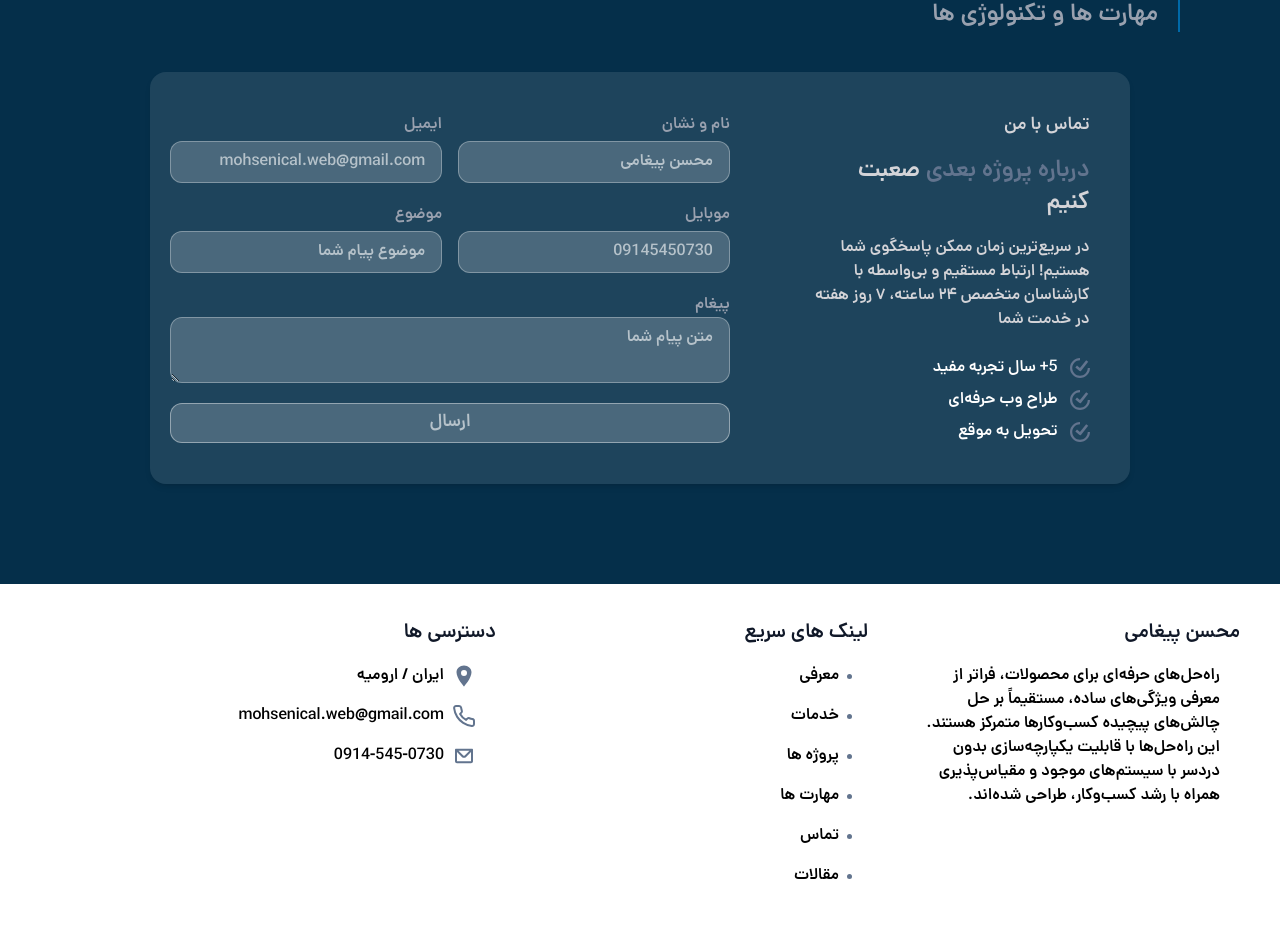
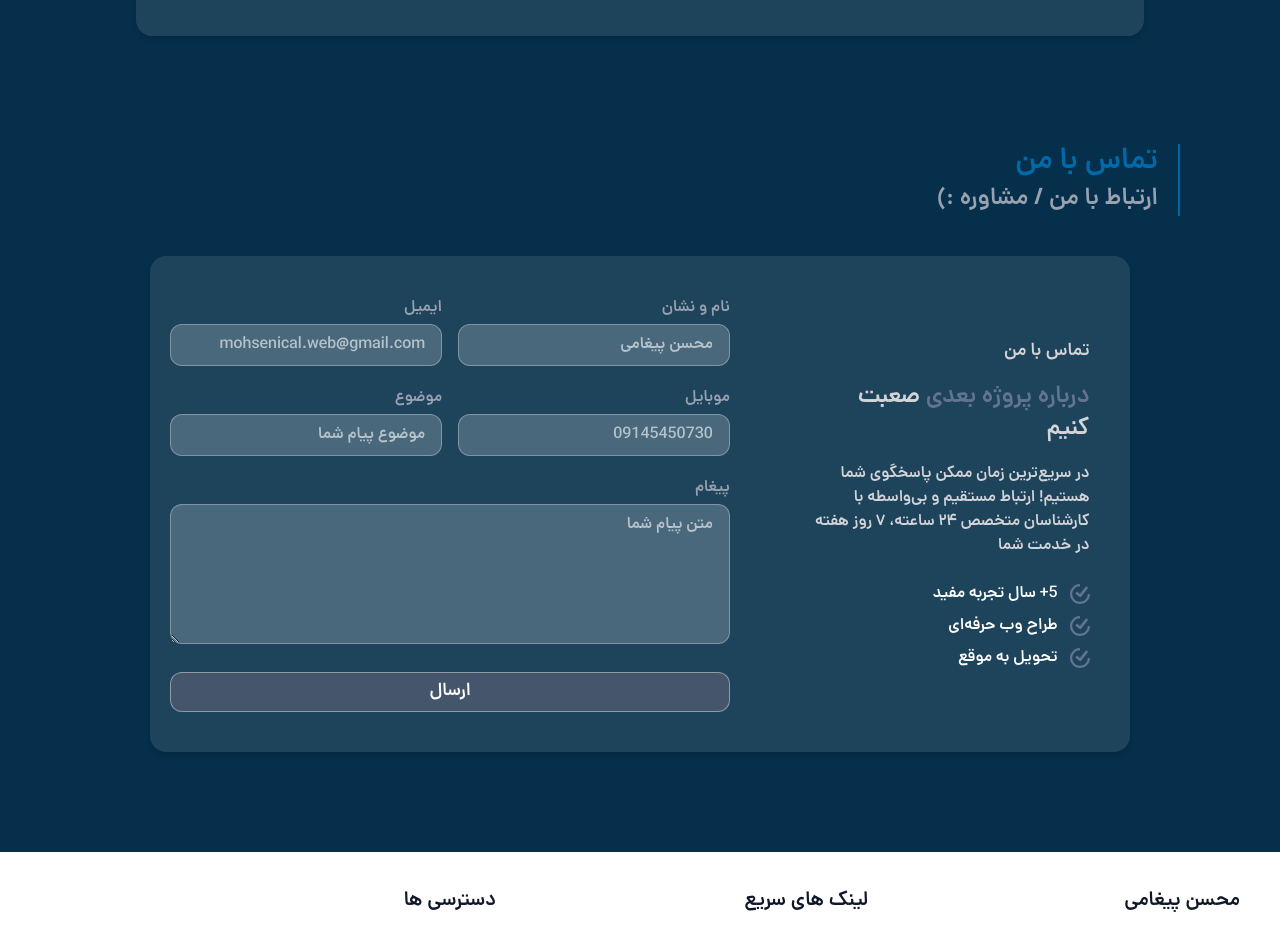
Before and after one commit to mohsenical/my-website, a React (Vite) app: page / in a window 1280 px wide. Shown: the part 1988-2919 px from the top of the page. Built offline with nearby package versions, Linux system fonts and the light colour scheme.

Commit message:
start AboutMe section

```diff
--- a/src/components/modules/Footer/Footer.jsx
+++ b/src/components/modules/Footer/Footer.jsx
@@ -11,7 +11,7 @@ function Footer() {
 
             <div className="flex flex-col gap-y-4 py-4 px-5 w-[90%] mb-5 md:w-[30%] h-full">
                 <div className="">
-                    <h1 className='text-xl text-gray-900 dark:text-white '>محسن پیغامی</h1>
+                    <h1 className='text-xl dark:text-white/80 text-gray-900 danpm run devrk:text-white '>محسن پیغامی</h1>
                 </div>
 
                 <p className='w-full md:w-[90%] dark:text-gray-400 text-black mr-5'>
@@ -20,42 +20,42 @@ function Footer() {
             </div>
 
             <div className="flex flex-col gap-y-4 py-4 px-5 w-[90%] mb-5 md:w-[30%] h-full">
-                <h2 className='text-xl text-gray-900 dark:text-white '>لینک های سریع</h2>
+                <h2 className='text-xl dark:text-white/80 text-gray-900 danpm run devrk:text-white '>لینک های سریع</h2>
 
                 <ul className=' flex flex-col gap-y-4 *:dark:text-gray-400 *:text-black mr-4'>
                     <li className=''>
                         <div className="flex justify-start items-center gap-x-2">
-                            <div className='w-[5px] h-[5px] bg-slate-500 dark:bg-green-900 rounded-full'></div>
+                            <div className='w-[5px] h-[5px] bg-slate-700 dark:bg-green-900 rounded-full'></div>
                             <a>معرفی</a>
                         </div>
                     </li>
                     <li className=''>
                         <div className="flex justify-start items-center gap-x-2">
-                            <div className='w-[5px] h-[5px] bg-slate-500 dark:bg-green-900 rounded-full'></div>
+                            <div className='w-[5px] h-[5px] bg-slate-700 dark:bg-green-900 rounded-full'></div>
                             <a>خدمات</a>
                         </div>
                     </li>
                     <li className=''>
                         <div className="flex justify-start items-center gap-x-2">
-                            <div className='w-[5px] h-[5px] bg-slate-500 dark:bg-green-900 rounded-full'></div>
+                            <div className='w-[5px] h-[5px] bg-slate-700 dark:bg-green-900 rounded-full'></div>
                             <a>پروژه ها</a>
                         </div>
                     </li>
                     <li className=''>
                         <div className="flex justify-start items-center gap-x-2">
-                            <div className='w-[5px] h-[5px] bg-slate-500 dark:bg-green-900 rounded-full'></div>
+                            <div className='w-[5px] h-[5px] bg-slate-700 dark:bg-green-900 rounded-full'></div>
                             <a>مهارت ها</a>
                         </div>
                     </li>
                     <li className=''>
                         <div className="flex justify-start items-center gap-x-2">
-                            <div className='w-[5px] h-[5px] bg-slate-500 dark:bg-green-900 rounded-full'></div>
+                            <div className='w-[5px] h-[5px] bg-slate-700 dark:bg-green-900 rounded-full'></div>
                             <a>تماس</a>
                         </div>
                     </li>
                     <li className=''>
                         <div className="flex justify-start items-center gap-x-2">
-                            <div className='w-[5px] h-[5px] bg-slate-500 dark:bg-green-900 rounded-full'></div>
+                            <div className='w-[5px] h-[5px] bg-slate-700 dark:bg-green-900 rounded-full'></div>
                             <a>مقالات</a>
                         </div>
                     </li>
@@ -63,20 +63,20 @@ function Footer() {
             </div>
 
             <div className="flex flex-col gap-y-4 py-4 px-5 w-[90%] mb-5 md:w-[30%] h-full">
-                <h2 className='text-xl text-gray-900 dark:text-white '>دسترسی ها</h2>
+                <h2 className='text-xl dark:text-white/80 text-gray-900 danpm run devrk:text-white '>دسترسی ها</h2>
 
                 <div className="flex gap-x-2 items-center justify-start mr-5">
-                    <IoLocationSharp className='text-2xl text-slate-500 dark:text-green-700' />
+                    <IoLocationSharp className='text-2xl text-slate-700 dark:text-green-700' />
                     <sapn className="text-md text-black dark:text-gray-400">ایران / ارومیه</sapn>
                 </div>
 
                 <div className="flex gap-x-2 items-center justify-start mr-5">
-                    <FiPhone className='text-2xl text-slate-500 dark:text-green-700' />
+                    <FiPhone className='text-2xl text-slate-700 dark:text-green-700' />
                     <sapn className="text-md text-black dark:text-gray-400">mohsenical.web@gmail.com</sapn>
                 </div>
 
                 <div className="flex gap-x-2 items-center justify-start mr-5">
-                    <CgMail className='text-2xl text-slate-500 dark:text-green-700' />
+                    <CgMail className='text-2xl text-slate-700 dark:text-green-700' />
                     <sapn className="text-md text-black dark:text-gray-400">0914-545-0730</sapn>
                 </div>
             </div>
--- a/src/components/modules/Form/Form.jsx
+++ b/src/components/modules/Form/Form.jsx
@@ -38,17 +38,17 @@ function Form() {
                 </div>
             </div>
             <div className="w-full">
-                <div className="w-full flex flex-col">
+                <div className="w-full flex flex-col space-y-1">
                     <label className='text-gray-400' htmlFor="">پیغام</label>
                     <textarea
-                        className='px-4 py-2 rounded-xl bg-white/20 dark:bg-zinc-900 text-white placeholder-white/60 border border-white/30 focus:border-slate-500 dark:focus:border-green-900 focus:ring-2 focus:ring-slate-500 dark:focus:ring-green-900 outline-none transition'
+                        className='min-h-25 h-35 px-4 py-2 rounded-xl bg-white/20 dark:bg-zinc-900 text-white placeholder-white/60 border border-white/30 focus:border-slate-500 dark:focus:border-green-900 focus:ring-2 focus:ring-slate-500 dark:focus:ring-green-900 outline-none transition'
                         name=""
                         id=""
                         placeholder='متن پیام شما'></textarea>
                 </div>
             </div>
 
-            <button className="h-10 rounded-xl text-lg text-white/60 bg-white/20 dark:bg-zinc-900 hover:bg-slate-600 dark:hover:bg-green-900 border border-white/40 hover:border-slate-800 dark:hover:border-green-800 cursor-pointer transition-all">ارسال</button>
+            <button className="h-10 rounded-xl text-lg mt-2 text-white dark:text-gray-400 bg-slate-600 dark:bg-green-900  dark:hover:bg-green-900 border-3 md:border hover:border-3 border-slate-800 md:border-white/40 hover:border-slate-800 dark:hover:border-green-950 cursor-pointer transition-all">ارسال</button>
         </form>
     )
 }
--- /dev/null
+++ b/src/components/template/HomeFeatuer/AboutMeSection.jsx
@@ -0,0 +1,9 @@
+import React from 'react'
+
+function AboutMeSection() {
+  return (
+    <div>AboutMeSection</div>
+  )
+}
+
+export default AboutMeSection
--- a/src/components/template/HomeFeatuer/ContactMe.jsx
+++ b/src/components/template/HomeFeatuer/ContactMeSection.jsx
@@ -1,7 +1,7 @@
 import { SiTicktick } from "react-icons/si";
 import Form from "../../modules/Form/Form";
 
-function AboutSection() {
+function ContactMeSection() {
     return (
         <div className=" h-[screen] pb-15 px-5 md:px-24 w-full ">
             <div
@@ -45,4 +45,4 @@ function AboutSection() {
     )
 }
 
-export default AboutSection
+export default ContactMeSection
--- a/src/pages/Home.jsx
+++ b/src/pages/Home.jsx
@@ -2,7 +2,8 @@ import Footer from "../components/modules/Footer/Footer";
 import HeaderSctionBody from "../components/modules/HeaderSctionBody/HeaderSctionBody";
 import ScrollTopBtn from "../components/modules/ScrollTopBtn/ScrollTopBtn";
 import SocialMedia from "../components/modules/SocialMedia/SocialMedia";
-import ContactMe from "../components/template/HomeFeatuer/ContactMe";
+import AboutMeSection from "../components/template/HomeFeatuer/AboutMeSection";
+import ContactMeSection from "../components/template/HomeFeatuer/ContactMeSection";
 import HeaderSection from "../components/template/HomeFeatuer/HeaderSection";
 import ServicesSection from "../components/template/HomeFeatuer/ServicesSection";
 import SkillsSection from "../components/template/HomeFeatuer/SkillsSection";
@@ -18,9 +19,15 @@ function Home() {
             <SocialMedia />
 
             <div className="flex flex-col *:w-full">
+
                 <div>
                     <HeaderSctionBody title="خدمات" desc="کار هایی که انجام میدهم" button="دریافت مشاوره رایگان" btnHref="/" />
                     <ServicesSection />
+                </div>
+
+                <div>
+                    <HeaderSctionBody title="درباره من" desc="خلاصه ای از رزمه من" />
+                    <AboutMeSection />
                 </div>
 
                 <div className="">
@@ -29,8 +36,8 @@ function Home() {
                 </div>
 
                 <div>
-                    <HeaderSctionBody title="مهارت های من" desc="مهارت ها و تکنولوژی ها" />
-                    <ContactMe />
+                    <HeaderSctionBody title="تماس با من" desc="ارتباط با من / مشاوره :)" />
+                    <ContactMeSection />
                 </div>
             </div>
 
```
